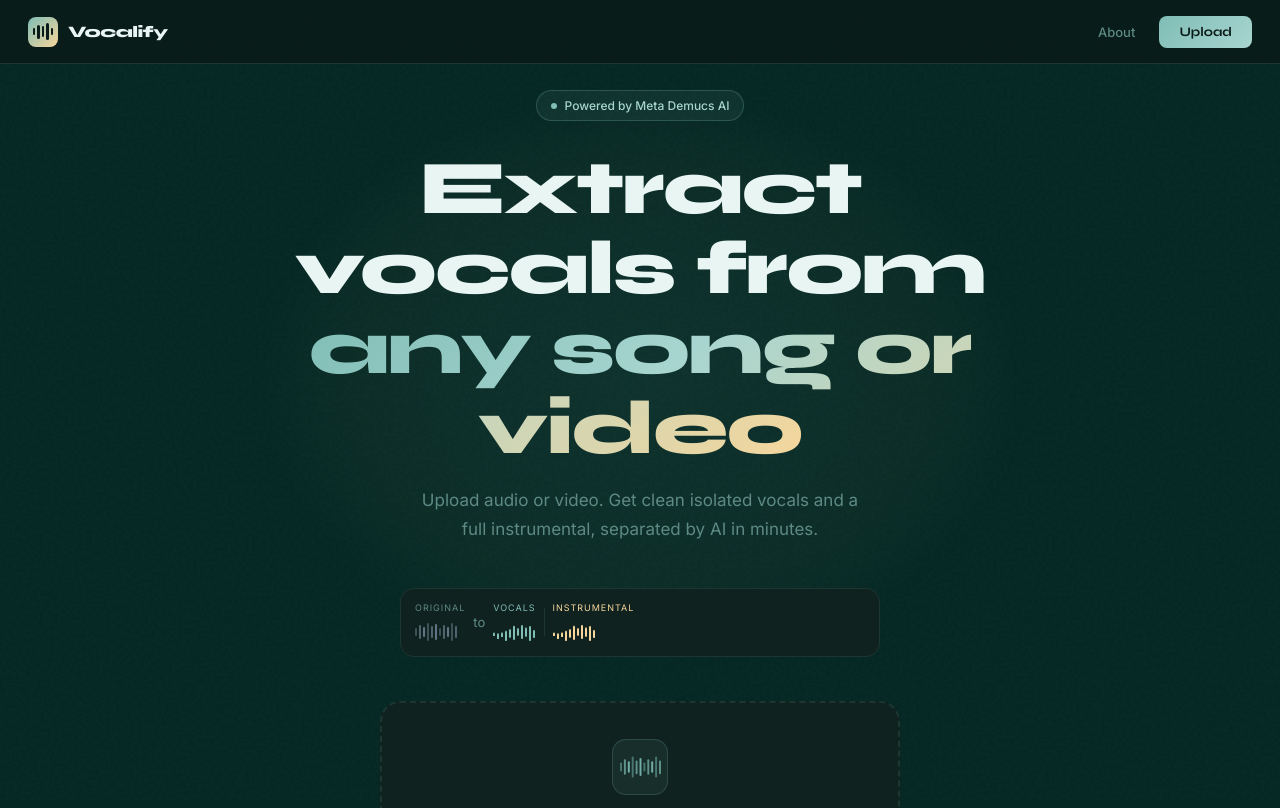
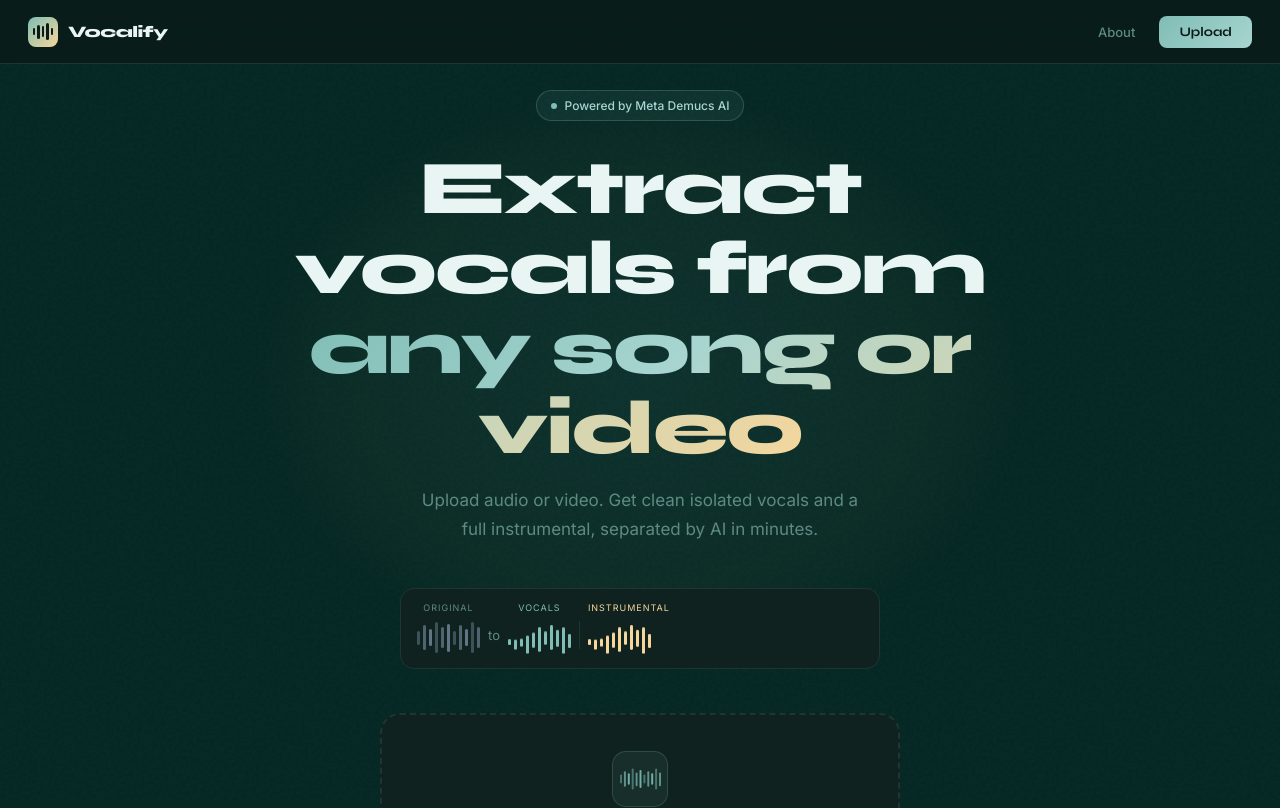
Before and after one commit to khadija1029/Vocalify, a Next.js app in the folder frontend/: page / in a window 1280 px wide. Shown: the top 808 px of the page. Built offline with nearby package versions, Linux system fonts and the light colour scheme; no server answers.

Commit message:
waveform chnges

```diff
--- a/frontend/src/app/page.tsx
+++ b/frontend/src/app/page.tsx
@@ -139,23 +139,23 @@ export default function Home() {
         {/* Waveform demo */}
 <div style={{
   display: 'flex', alignItems: 'center', gap: 8, marginBottom: 44,
-  padding: '12px 14px', background: 'var(--surface)',
+  padding: '12px 16px', background: 'var(--surface)',
   border: '1px solid var(--border)', borderRadius: 14,
-  width: '100%', maxWidth: 480, overflow: 'hidden', flexWrap: 'nowrap'
+  width: '100%', maxWidth: 480, overflow: 'hidden'
 }}>
-  <div style={{ flexShrink: 0 }}>
+  <div style={{ display: 'flex', flexDirection: 'column', flexShrink: 0 }}>
     <div style={{ fontSize: 9, color: 'var(--muted)', marginBottom: 4, textTransform: 'uppercase', letterSpacing: 1 }}>Original</div>
-    <WaveformIcon color="#6B8090" small />
+    <WaveformIcon color="#6B8090" />
   </div>
-  <div style={{ color: 'var(--muted)', fontSize: 13, flexShrink: 0 }}>to</div>
-  <div style={{ flexShrink: 0 }}>
+  <div style={{ color: 'var(--muted)', fontSize: 13, flexShrink: 0, marginTop: 14 }}>to</div>
+  <div style={{ display: 'flex', flexDirection: 'column', flexShrink: 0 }}>
     <div style={{ fontSize: 9, color: '#7FBDB5', marginBottom: 4, textTransform: 'uppercase', letterSpacing: 1 }}>Vocals</div>
-    <WaveformIcon color="#7FBDB5" animated small />
+    <WaveformIcon color="#7FBDB5" animated />
   </div>
-  <div style={{ width: 1, height: 28, background: 'var(--border)', flexShrink: 0 }} />
-  <div style={{ flexShrink: 0 }}>
+  <div style={{ width: 1, height: 28, background: 'var(--border)', flexShrink: 0, marginTop: 14 }} />
+  <div style={{ display: 'flex', flexDirection: 'column', flexShrink: 0 }}>
     <div style={{ fontSize: 9, color: '#F6D69B', marginBottom: 4, textTransform: 'uppercase', letterSpacing: 1 }}>Instrumental</div>
-    <WaveformIcon color="#F6D69B" animated small />
+    <WaveformIcon color="#F6D69B" animated />
   </div>
 </div>
 
```
